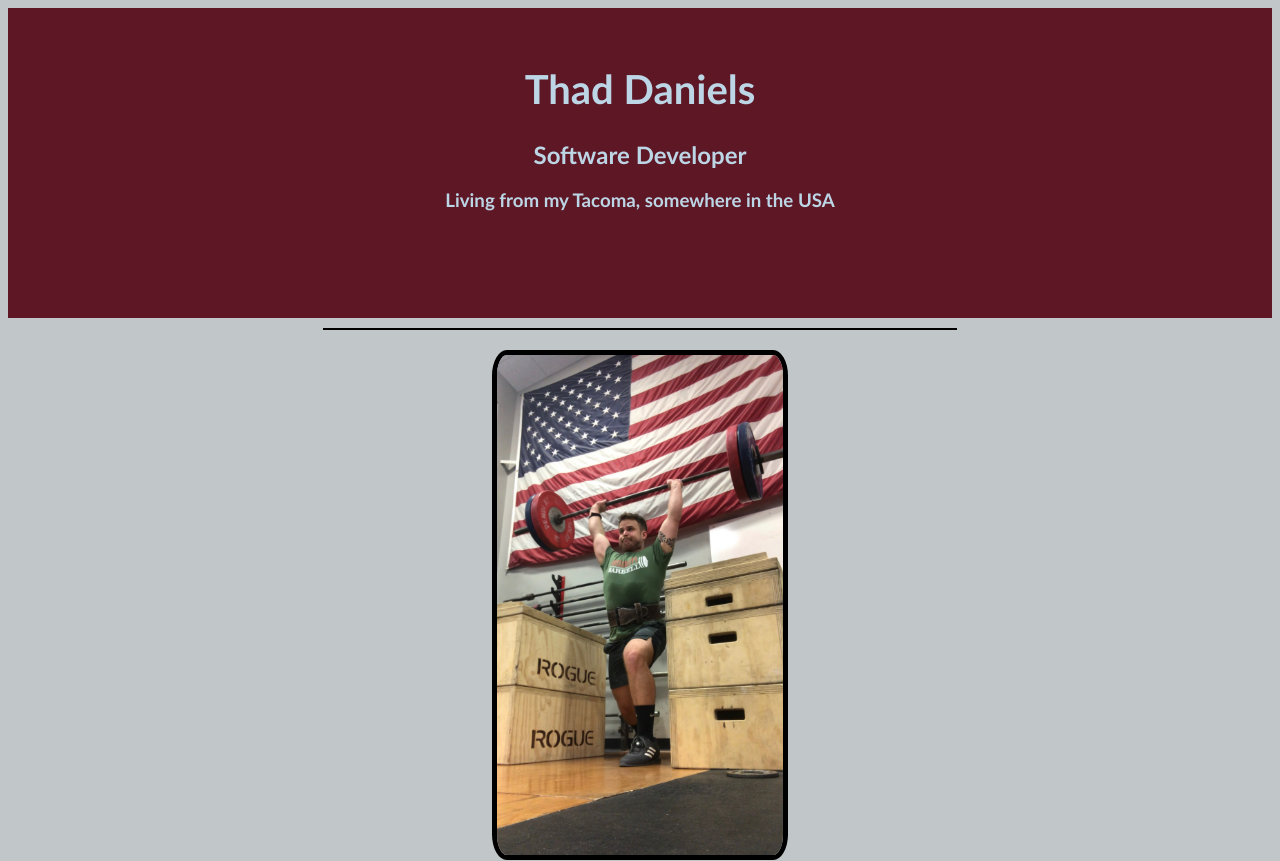
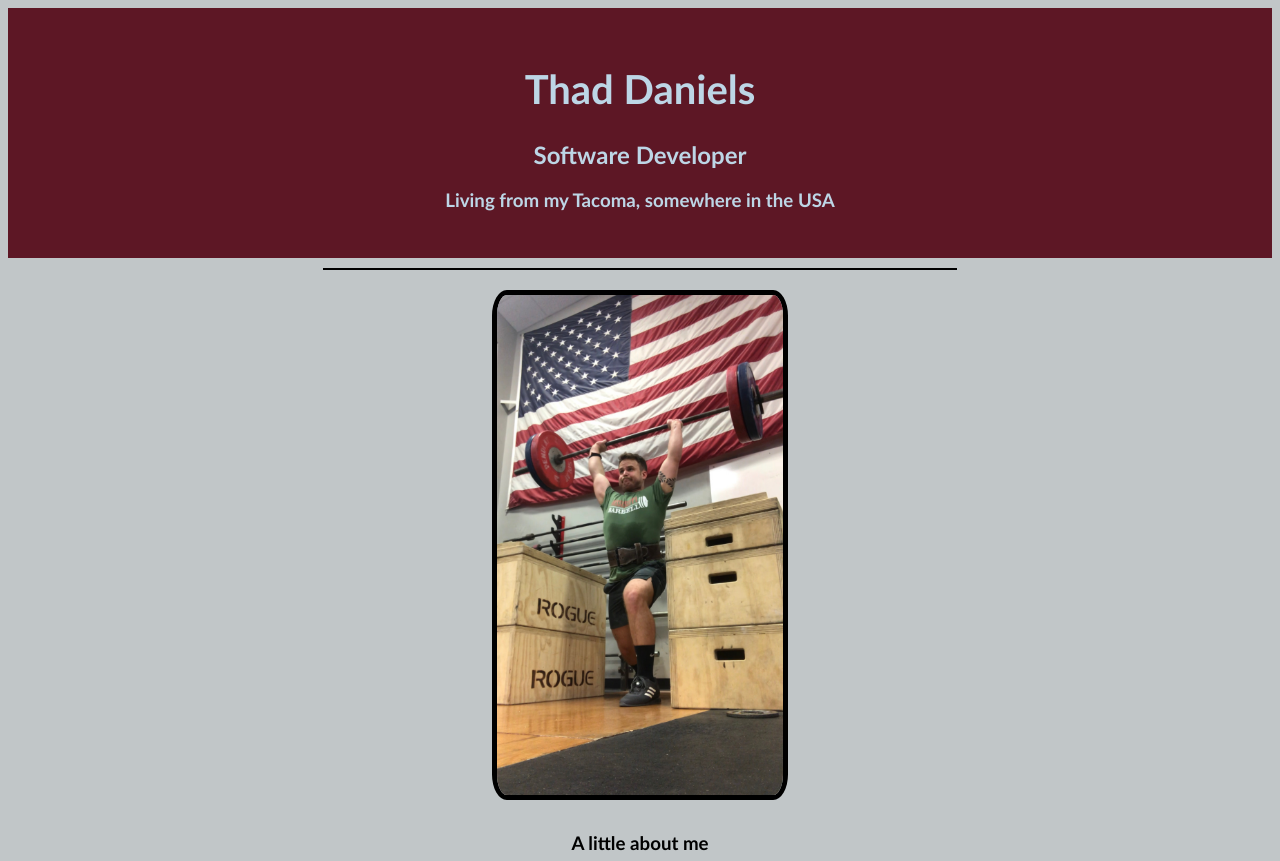
Before and after one commit to thaddeusrayd/Portfolio, a plain HTML site: page index.html in a window 1280 px wide. Shown: the top 861 px of the page. Drawn offline with Linux system fonts and the light colour scheme.

Commit message:
Update style.css

```diff
--- a/style.css
+++ b/style.css
@@ -11,7 +11,7 @@ header {
     background-color: #5d1725;
     color: #bdd6e6;
     padding: 30px;
-    height: 250px;
+    height: 190px;
 }
 
 h1 {
```
